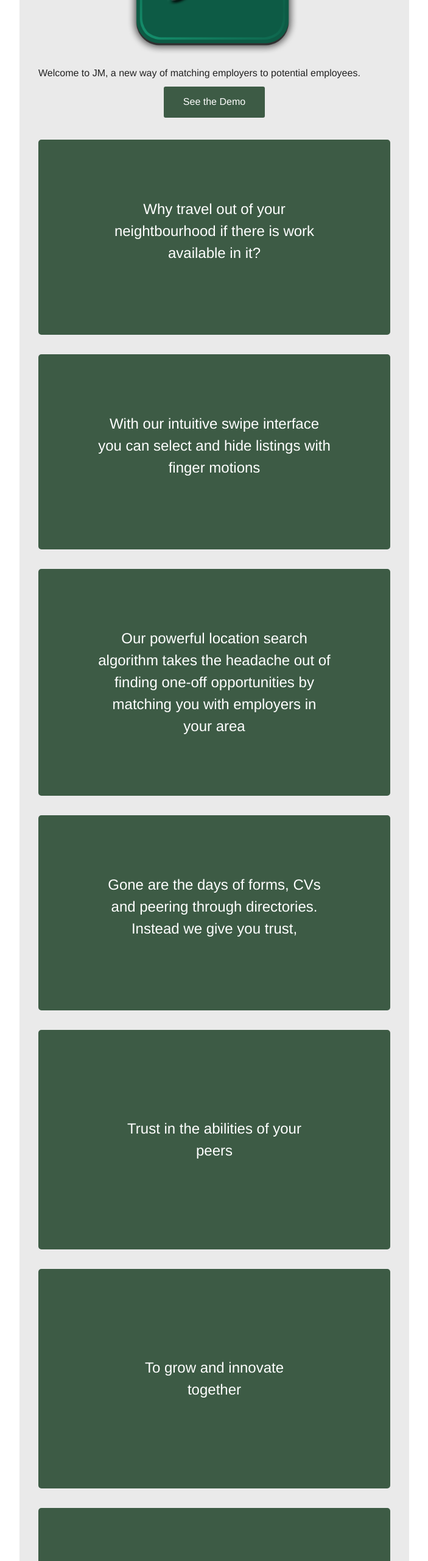
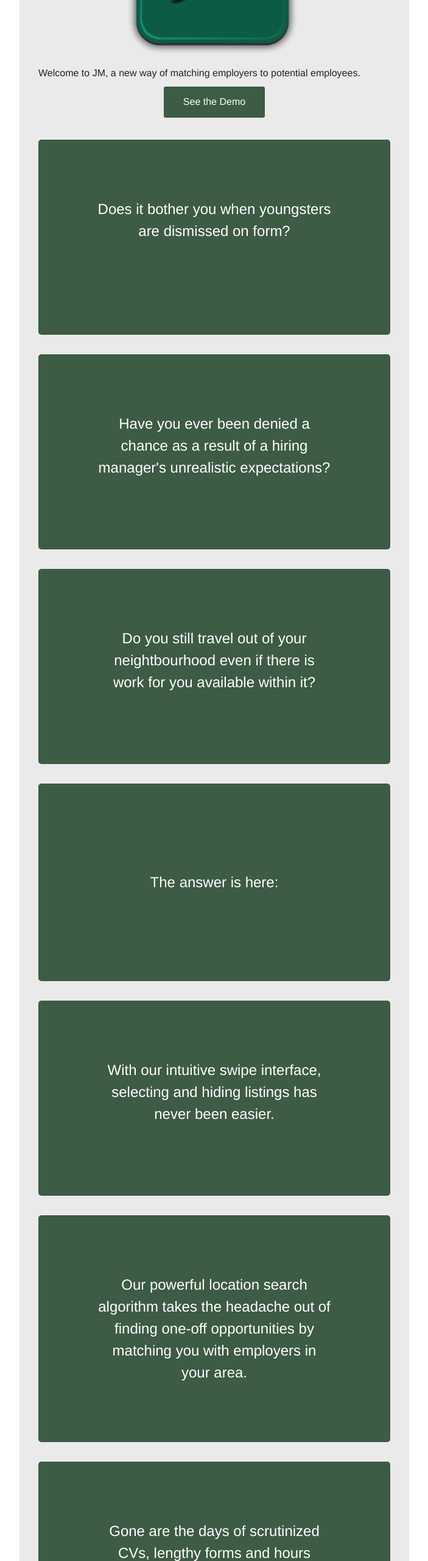
Before and after one commit to bakshi41c/Job-Matcher, a plain HTML site: page index.html in a window 1280 px wide. Shown: the part 240-2800 px from the top of the page at 61% size, without its empty margins (288-991 px from the left). Drawn offline with Linux system fonts and the light colour scheme.

Commit message:
another copy update

```diff
--- a/index.html
+++ b/index.html
@@ -94,29 +94,44 @@
 			<div class="description row">
 				Welcome to JM, a new way of matching employers to potential employees.
 				<div class="row text-center">
-					<a href="https://github.com/bakshi41c/Job-Matcher/" class="radius button">See the Demo</a>
+					<a href="https://github.com/bakshi41c/Job-Matcher/" id="youtube-video" class="radius button">See the Demo</a>
 				</div>
 			</div>
 
 			<div class="features">
 				<div class="feature">
 					<span class="feature-description">
-						Why travel out of your neightbourhood if there is work available in it?
+						Does it bother you when youngsters are dismissed on form?
 					</span>
 				</div>
 				<div class="feature">
 					<span class="feature-description">
-						With our intuitive swipe interface you can select and hide listings with finger motions
+						Have you ever been denied a chance as a result of a hiring manager's unrealistic expectations?
 					</span>
 				</div>
 				<div class="feature">
 					<span class="feature-description">
-						Our powerful location search algorithm takes the headache out of finding one-off opportunities by matching you with employers in your area
+						Do you still travel out of your neightbourhood even if there is work for you available within it?
+					</span>
+				</div>
+				<div class="feature one-liner">
+					<span class="feature-description">
+						The answer is here:
 					</span>
 				</div>
 				<div class="feature">
 					<span class="feature-description">
-						Gone are the days of forms, CVs and peering through directories. Instead we give you trust,
+						With our intuitive swipe interface, selecting and hiding listings has never been easier.
+					</span>
+				</div>
+				<div class="feature">
+					<span class="feature-description">
+						Our powerful location search algorithm takes the headache out of finding one-off opportunities by matching you with employers in your area.
+					</span>
+				</div>
+				<div class="feature">
+					<span class="feature-description">
+						Gone are the days of scrutinized CVs, lengthy forms and hours wasted browsing directories. Instead we give you trust,
 					</span>
 				</div>
 				<div class="feature one-liner">
@@ -126,7 +141,7 @@
 				</div>
 				<div class="feature one-liner">
 					<span class="feature-description">
-						To grow and innovate together
+						To grow, to innovate, together
 					</span>
 				</div>
 				<div class="feature one-liner">
@@ -136,7 +151,7 @@
 				</div>
 				<div class="feature one-liner">
 					<span class="feature-description">
-						An app for you
+						An app, for you
 					</span>
 				</div>
 				<div class="text-center">
```
